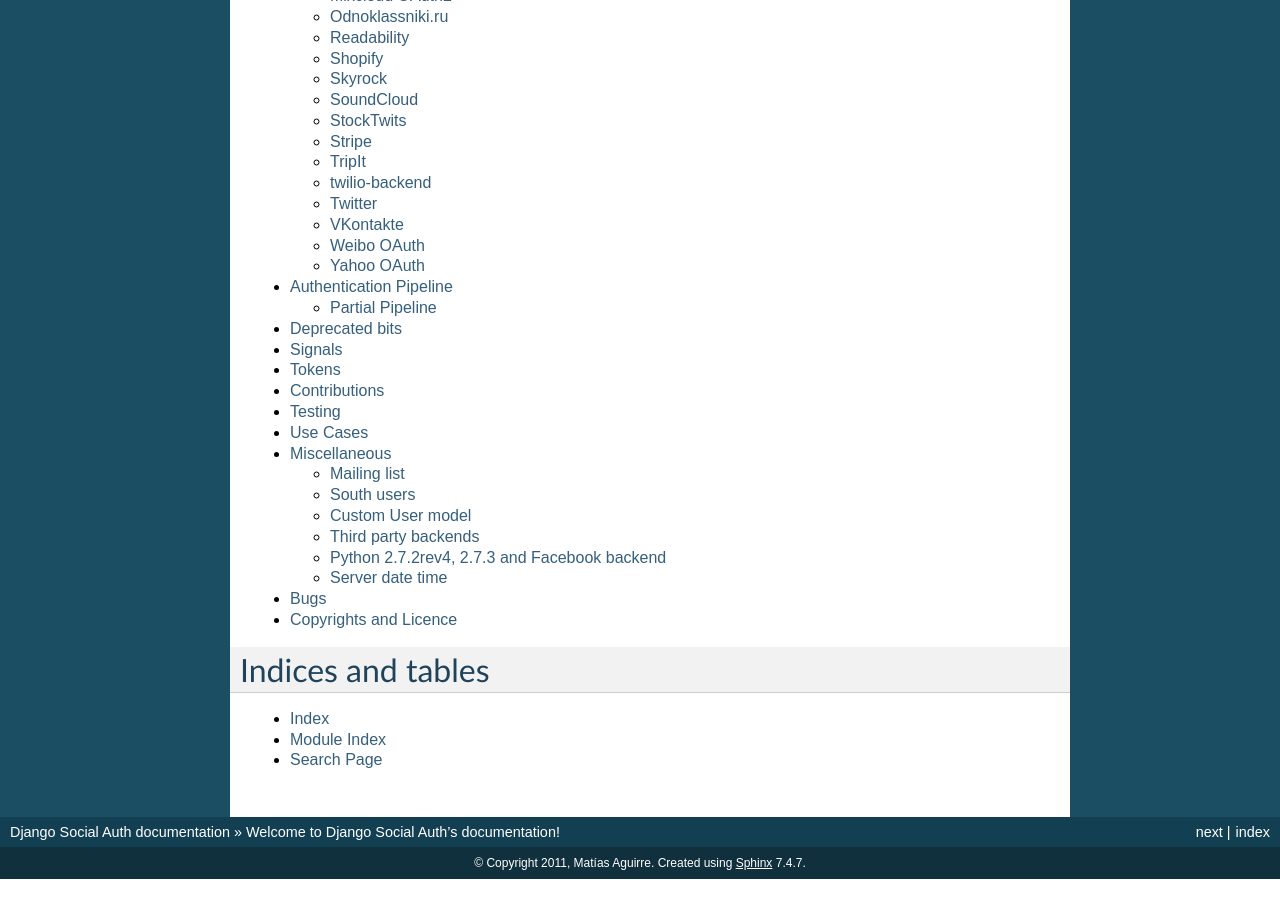
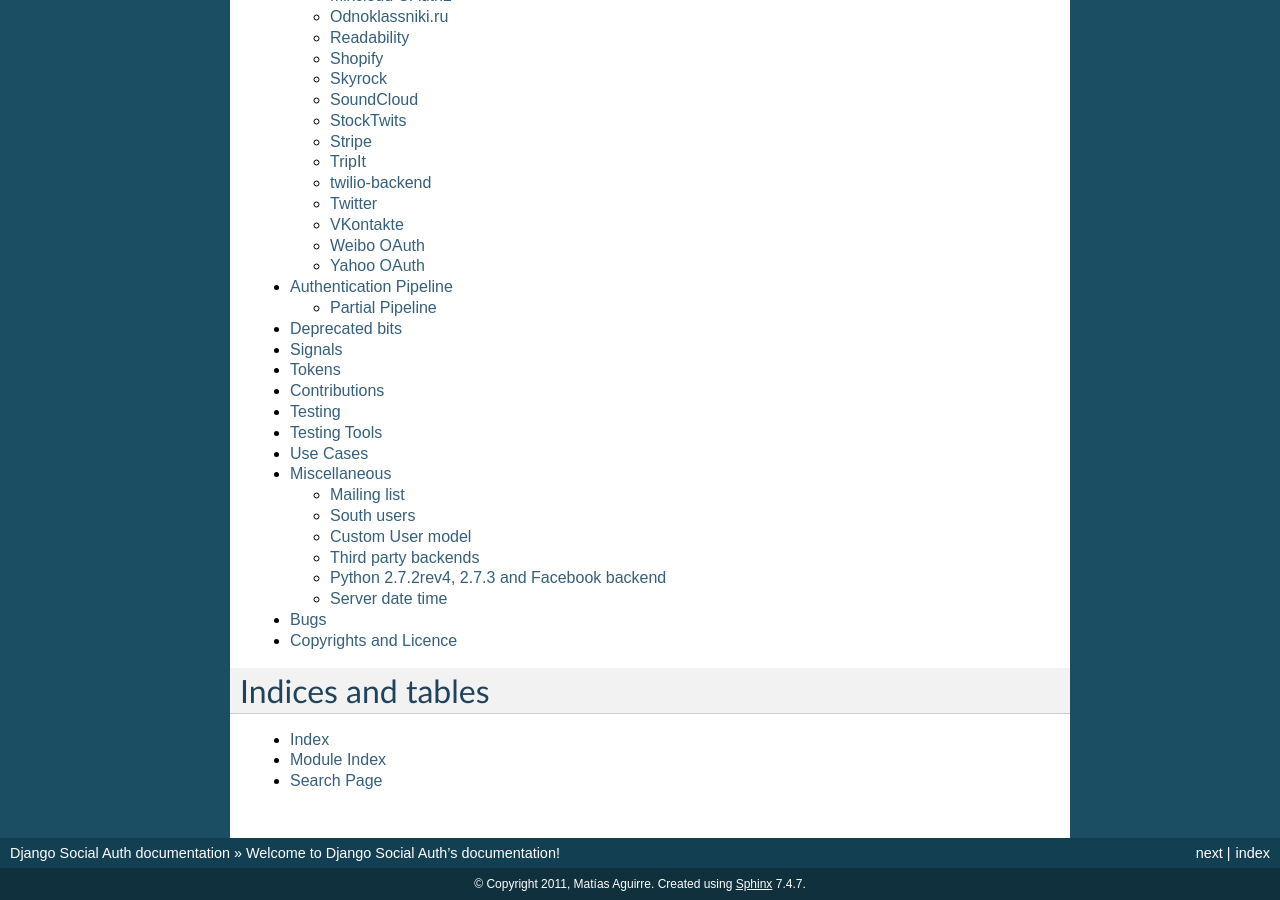
Before and after one commit to devs-cloud/django-social-auth-module, a Sphinx documentation site: the page built from doc/index.rst, in a window 1280 px wide and 900 px high, scrolled down 741 px. Built offline with Sphinx 7.4.7, drawn with Linux system fonts in a browser that asks for light colours; before the commit the page ends 1620 px from its top, so only the background shows below that.

Commit message:
added testing_tools documentation for custom test client.

```diff
--- a/doc/index.rst
+++ b/doc/index.rst
@@ -22,6 +22,7 @@
    tokens
    contributions
    testing
+   testing_tools
    use_cases
    miscellaneous
    bugs
```
Also changed, not shown: doc/testing_tools.rst (+5 -3 lines).
